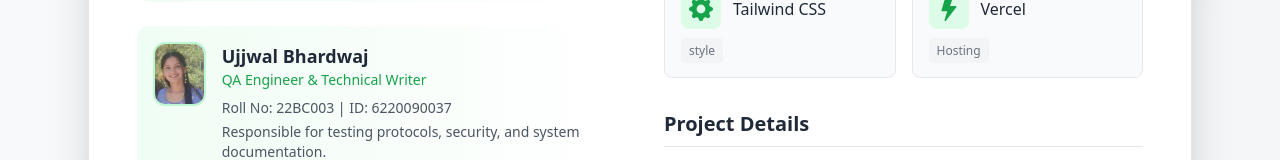
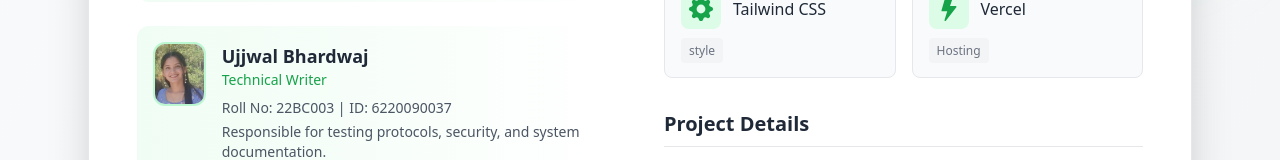
Before and after one commit to ayushthakur4/CollegeManage, a React (Vite) app: page /learn in a window 1280 px wide. Shown: the part 782-942 px from the top of the page. Built offline with nearby package versions, Linux system fonts and the light colour scheme.

Commit message:
changes 12

```diff
--- a/src/pages/learnmore.jsx
+++ b/src/pages/learnmore.jsx
@@ -150,7 +150,7 @@ const LearnMore = () => {
                     <img src={UjjwalBhardwajImage} alt="Ujjwal Bhardwaj" className="w-16 h-16 rounded-xl object-cover mr-4 border-2 border-green-200" />
                     <div>
                       <h4 className="font-bold text-lg">Ujjwal Bhardwaj</h4>
-                      <div className="text-green-600 text-sm font-medium mb-2">QA Engineer & Technical Writer</div>
+                      <div className="text-green-600 text-sm font-medium mb-2"> Technical Writer</div>
                       <div className="text-gray-600 text-sm">
                         <p>Roll No: 22BC003 | ID: 6220090037</p>
                         <p className="mt-1">Responsible for testing protocols, security, and system documentation.</p>
```
